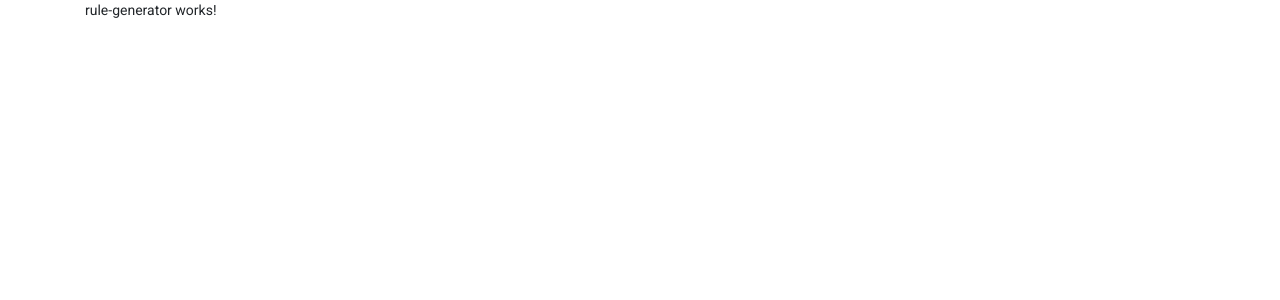
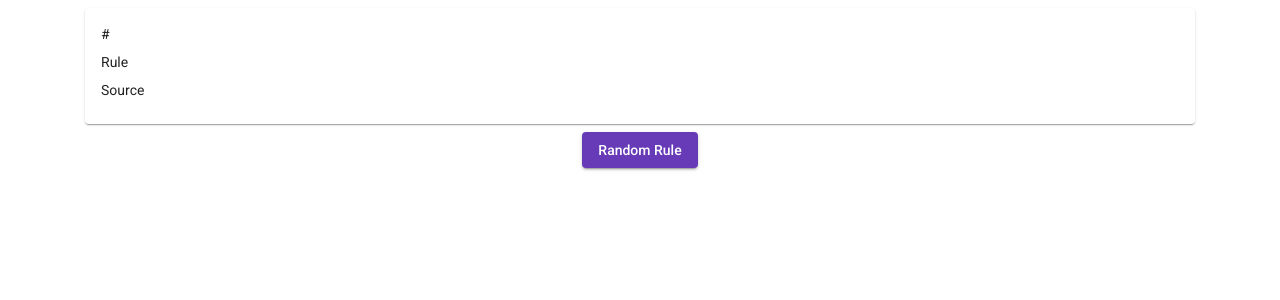
Before and after one commit to boogermanus/RulesOfAcquisition, an Angular app: page / in a window 1280 px wide. Shown: the top 300 px of the page. Built offline with nearby package versions, Linux system fonts and the light colour scheme.

Commit message:
some basic layout

```diff
--- a/src/app/app.module.ts
+++ b/src/app/app.module.ts
@@ -5,6 +5,7 @@ import { AppRoutingModule } from './app-routing.module';
 import { AppComponent } from './app.component';
 import { BrowserAnimationsModule } from '@angular/platform-browser/animations';
 import { RuleGeneratorComponent } from './rule-generator/rule-generator.component';
+import { MaterialModule } from './material.module';
 
 @NgModule({
   declarations: [
@@ -15,7 +16,8 @@ import { RuleGeneratorComponent } from './rule-generator/rule-generator.componen
     BrowserModule,
     AppRoutingModule,
     BrowserAnimationsModule,
-    HttpClientModule
+    HttpClientModule,
+    MaterialModule,
   ],
   providers: [],
   bootstrap: [AppComponent]
--- a/src/app/rule-generator/rule-generator.component.html
+++ b/src/app/rule-generator/rule-generator.component.html
@@ -1 +1,22 @@
-<p>rule-generator works!</p>
+<mat-card class="mt-2">
+    <mat-card-content>
+        <div class="row">
+            <div class="col-md-2">
+                <label>#</label>
+            </div>
+        </div>
+        <div class="row">
+            <div class="col-md-2">
+                <label>Rule</label>
+            </div>
+        </div>
+        <div class="row">
+            <div class="col-md-2">
+                <label>Source</label>
+            </div>
+        </div>
+    </mat-card-content>
+</mat-card>
+<div class="d-flex justify-content-center mt-2">
+    <button mat-raised-button color="primary">Random Rule</button>
+</div>
```
Also changed, not shown: src/app/material.module.ts (added, +18 -0 lines).
